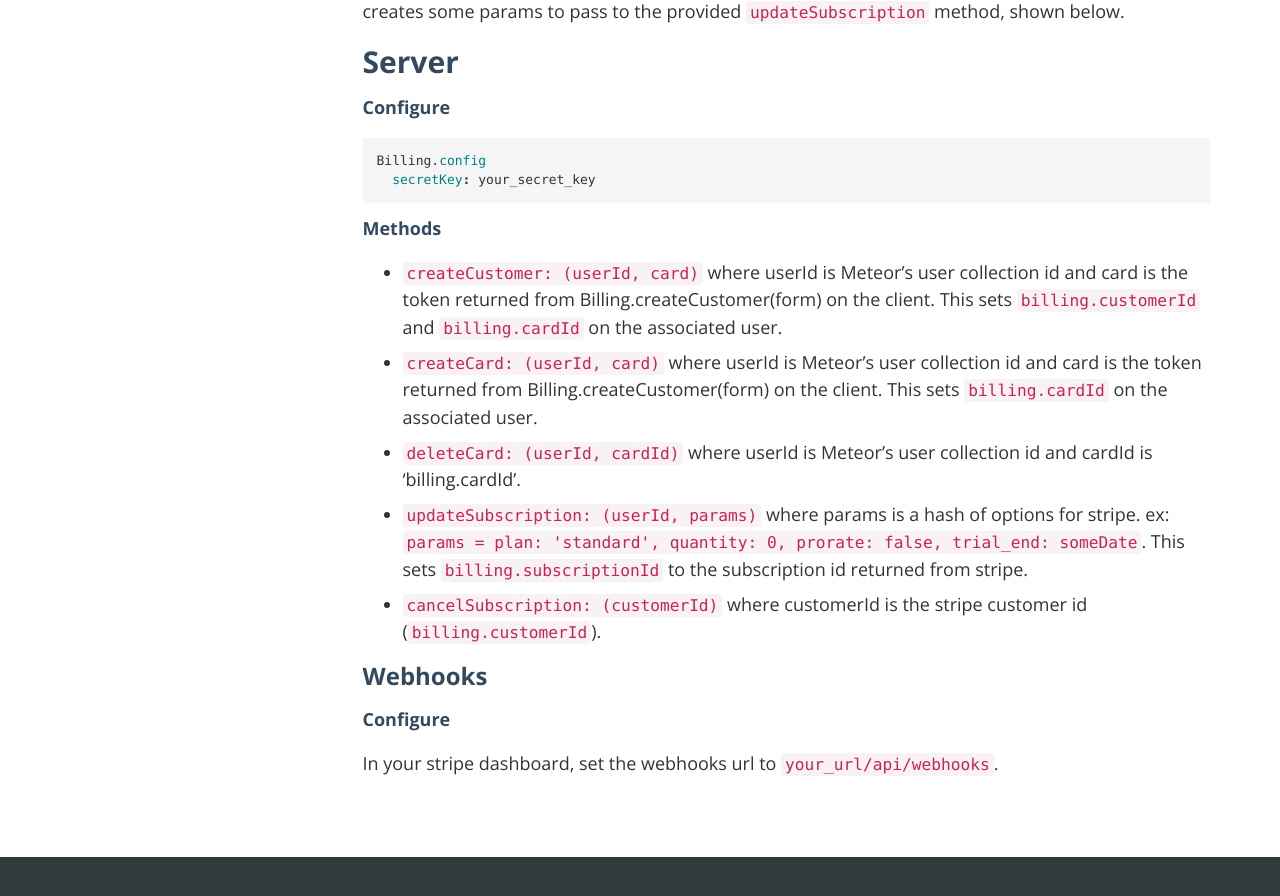
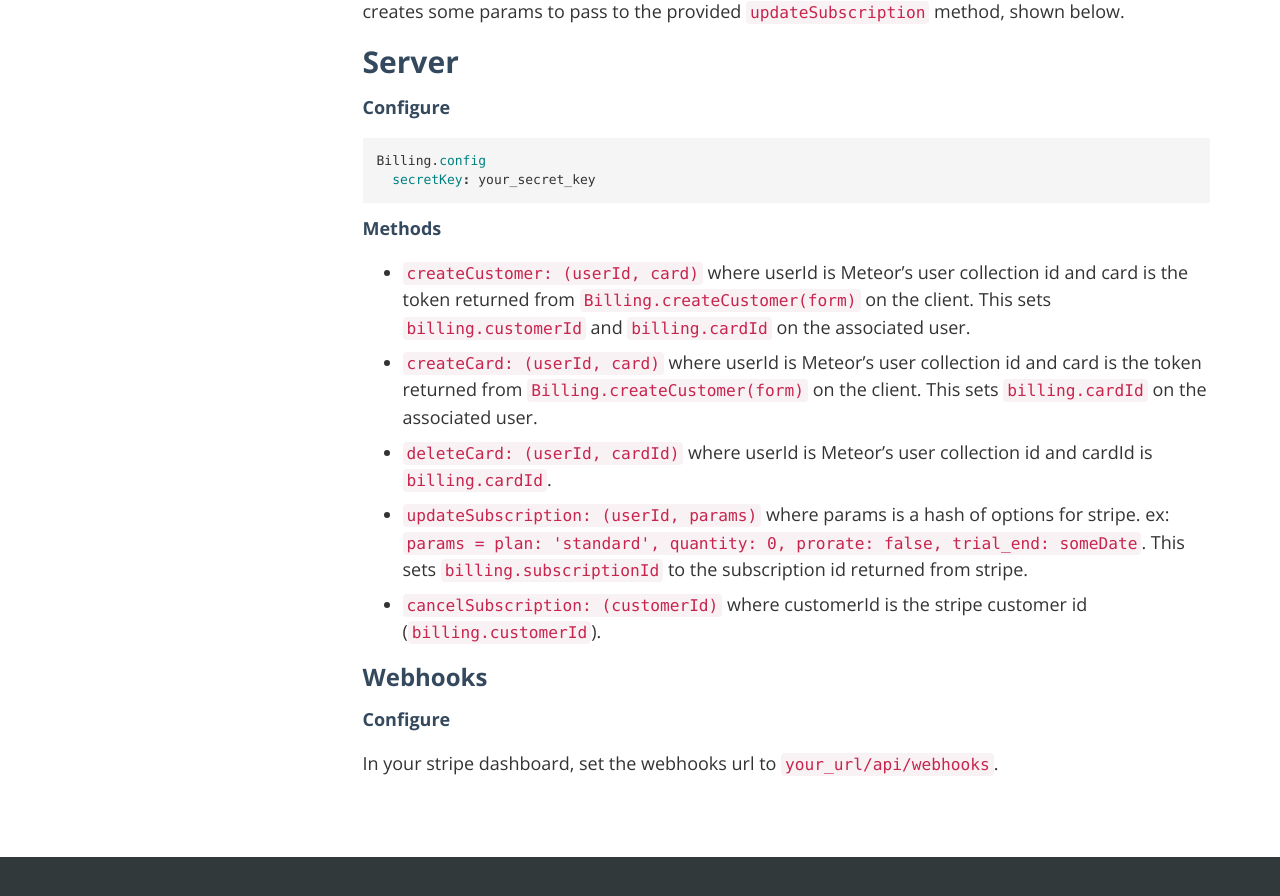
Before and after one commit to Differential/meteor-billing, a Jekyll site: the page built from index.markdown, in a window 1280 px wide and 900 px high, scrolled down 1166 px. Shown: the top 896 px of the window. Built offline with Jekyll 4.4.1, drawn with Linux system fonts in a browser that asks for light colours; nearby versions of some CDN libraries; Markdown is read by kramdown in place of the engine named in the settings.

```diff
--- a/index.markdown
+++ b/index.markdown
@@ -48,9 +48,9 @@ Billing.config
 
 
 #### Methods
-* `createCustomer: (userId, card)` where userId is Meteor's user collection id and card is the token returned from Billing.createCustomer(form) on the client.  This sets `billing.customerId` and `billing.cardId` on the associated user.
-* `createCard: (userId, card)` where userId is Meteor's user collection id and card is the token returned from Billing.createCustomer(form) on the client.  This sets `billing.cardId` on the associated user.
-* `deleteCard: (userId, cardId)` where userId is Meteor's user collection id and cardId is 'billing.cardId'.
+* `createCustomer: (userId, card)` where userId is Meteor's user collection id and card is the token returned from `Billing.createCustomer(form)` on the client.  This sets `billing.customerId` and `billing.cardId` on the associated user.
+* `createCard: (userId, card)` where userId is Meteor's user collection id and card is the token returned from `Billing.createCustomer(form)` on the client.  This sets `billing.cardId` on the associated user.
+* `deleteCard: (userId, cardId)` where userId is Meteor's user collection id and cardId is `billing.cardId`.
 * `updateSubscription: (userId, params)` where params is a hash of options for stripe.  ex: `params = plan: 'standard', quantity: 0, prorate: false, trial_end: someDate`.  This sets `billing.subscriptionId` to the subscription id returned from stripe.
 * `cancelSubscription: (customerId)` where customerId is the stripe customer id (`billing.customerId`).
 
```
